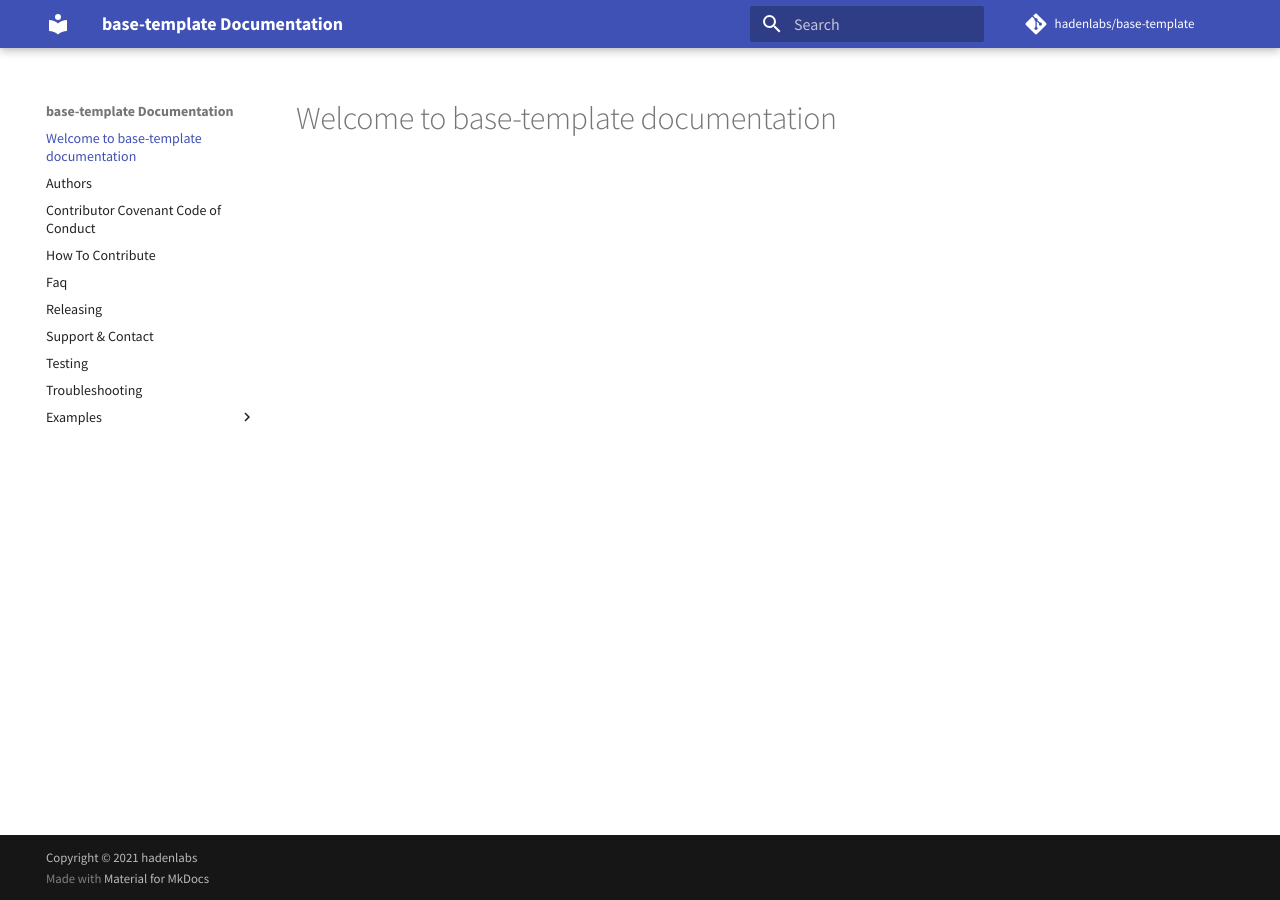
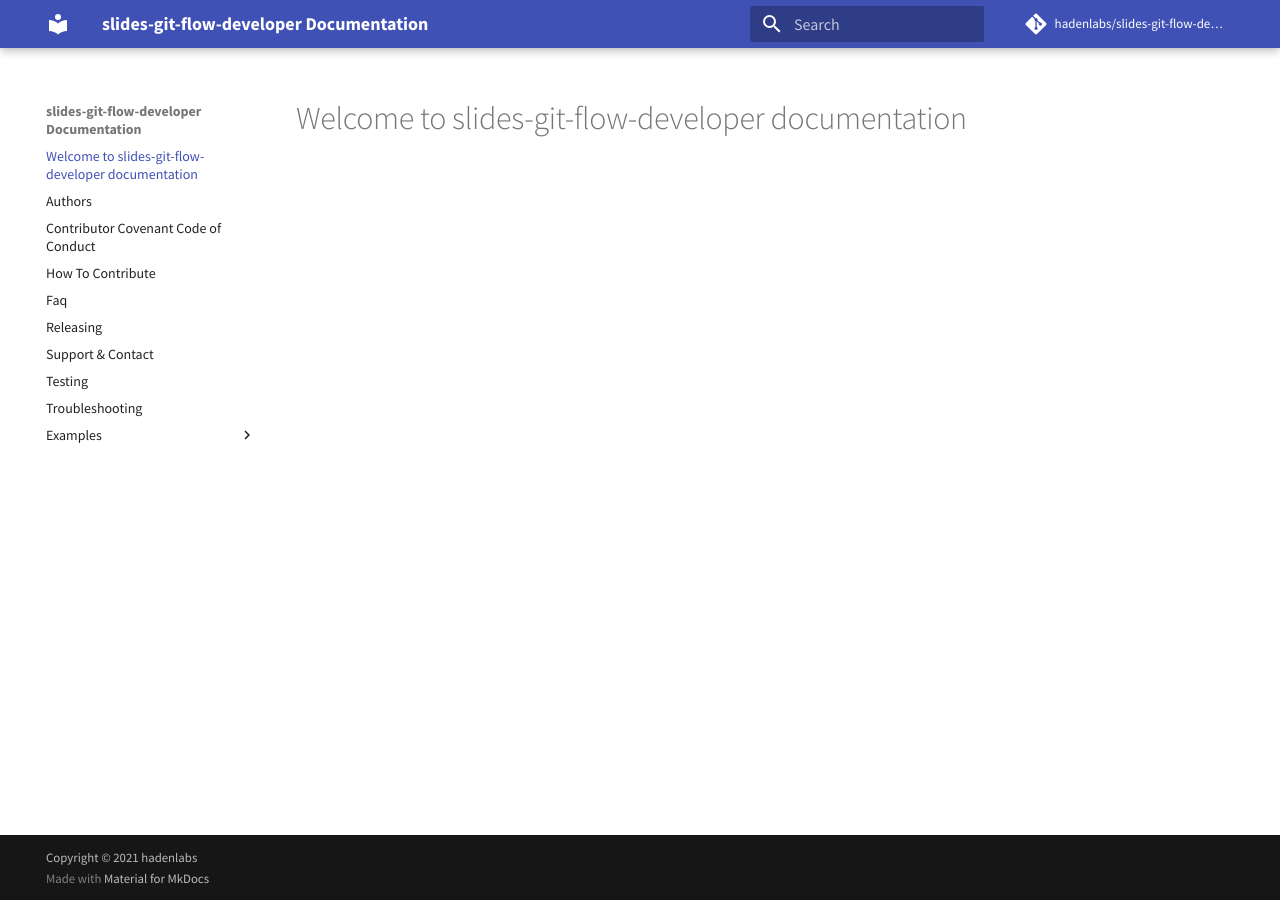
Before and after one commit to hadenlabs/slides-git-flow-developer, an MkDocs documentation site: the page built from docs/index.md, in a window 1280 px wide. Built offline with MkDocs 1.6.1 and Material for MkDocs 9.7.7, drawn with Linux system fonts in a browser that asks for light colours; comment, search, counter and statistics services are not loaded.

Commit message:
chore: change name project to slides git flow (#1)

```diff
--- a/.pre-commit-config.yaml
+++ b/.pre-commit-config.yaml
@@ -50,7 +50,7 @@ repos:
       - id: fix-encoding-pragma
       - id: sort-simple-yaml
   - repo: https://github.com/hadenlabs/pre-commit-hooks
-    rev: 29c3f47f8fa0ec66d35ccbad761b7cf299e5ee19
+    rev: 9111e47764952f5937a609d040f9ae0e0da74a94
     hooks:
       - id: do-not-commit
       - id: markdown-link-check
--- a/.todocheck.yaml
+++ b/.todocheck.yaml
@@ -1,4 +1,4 @@
-origin: github.com/hadenlabs/base-template
+origin: github.com/hadenlabs/slides-git-flow-developer
 issue_tracker: GITHUB
 auth:
   type: none
--- a/docs/contributing.md
+++ b/docs/contributing.md
@@ -1,6 +1,6 @@
 # How To Contribute
 
-Contributions to base-template are welcome.
+Contributions to slides-git-flow-developer are welcome.
 
 ## Getting Started
 
@@ -48,15 +48,15 @@ Use [slash convention]() with the same leaders as `commits` e.g.:
 
 ### Code Submission
 
-1.  See if a [Pull Request](https://github.com/hadenlabs/base-template/pulls/) exists
+1.  See if a [Pull Request](https://github.com/hadenlabs/slides-git-flow-developer/pulls/) exists
     - Add some comments or review the code to help it along
     - Don\'t be afraid to comment when logic needs clarification
-2.  Create a Fork and open a [Pull Request](https://github.com/hadenlabs/base-template/pulls/) if needed
+2.  Create a Fork and open a [Pull Request](https://github.com/hadenlabs/slides-git-flow-developer/pulls/) if needed
 
 ### Code Review
 
 - Anyone can review code
-- Any [Pull Request](https://github.com/hadenlabs/base-template/pulls/) should be closed or merged within a week
+- Any [Pull Request](https://github.com/hadenlabs/slides-git-flow-developer/pulls/) should be closed or merged within a week
 
 ### Code Acceptance
 
--- a/docs/index.md
+++ b/docs/index.md
@@ -1 +1 @@
-# Welcome to base-template documentation
+# Welcome to slides-git-flow-developer documentation
--- a/docs/releasing.md
+++ b/docs/releasing.md
@@ -2,7 +2,7 @@
 
 ## Bump a new version
 
-Make a new version of base-template in the following steps:
+Make a new version of slides-git-flow-developer in the following steps:
 
 - Make sure everything is commit to github.com.
 - Update `CHANGELOG.md` with the next version.
--- a/mkdocs.yml
+++ b/mkdocs.yml
@@ -1,4 +1,4 @@
-site_name: base-template Documentation
+site_name: slides-git-flow-developer Documentation
 theme: 'material'
 markdown_extensions:
   - toc:
@@ -15,8 +15,8 @@ extra:
   font:
     text: 'Source Sans Pro'
 
-repo_name: 'hadenlabs/base-template'
-repo_url: 'https://github.com/hadenlabs/base-template'
+repo_name: 'hadenlabs/slides-git-flow-developer'
+repo_url: 'https://github.com/hadenlabs/slides-git-flow-developer'
 copyright: 'Copyright © 2021 <a href="https://hadenlabs.com">hadenlabs</a>'
 
 google_analytics:
```
Also changed, not shown: README.md (+7 -13 lines), 5 other files.
